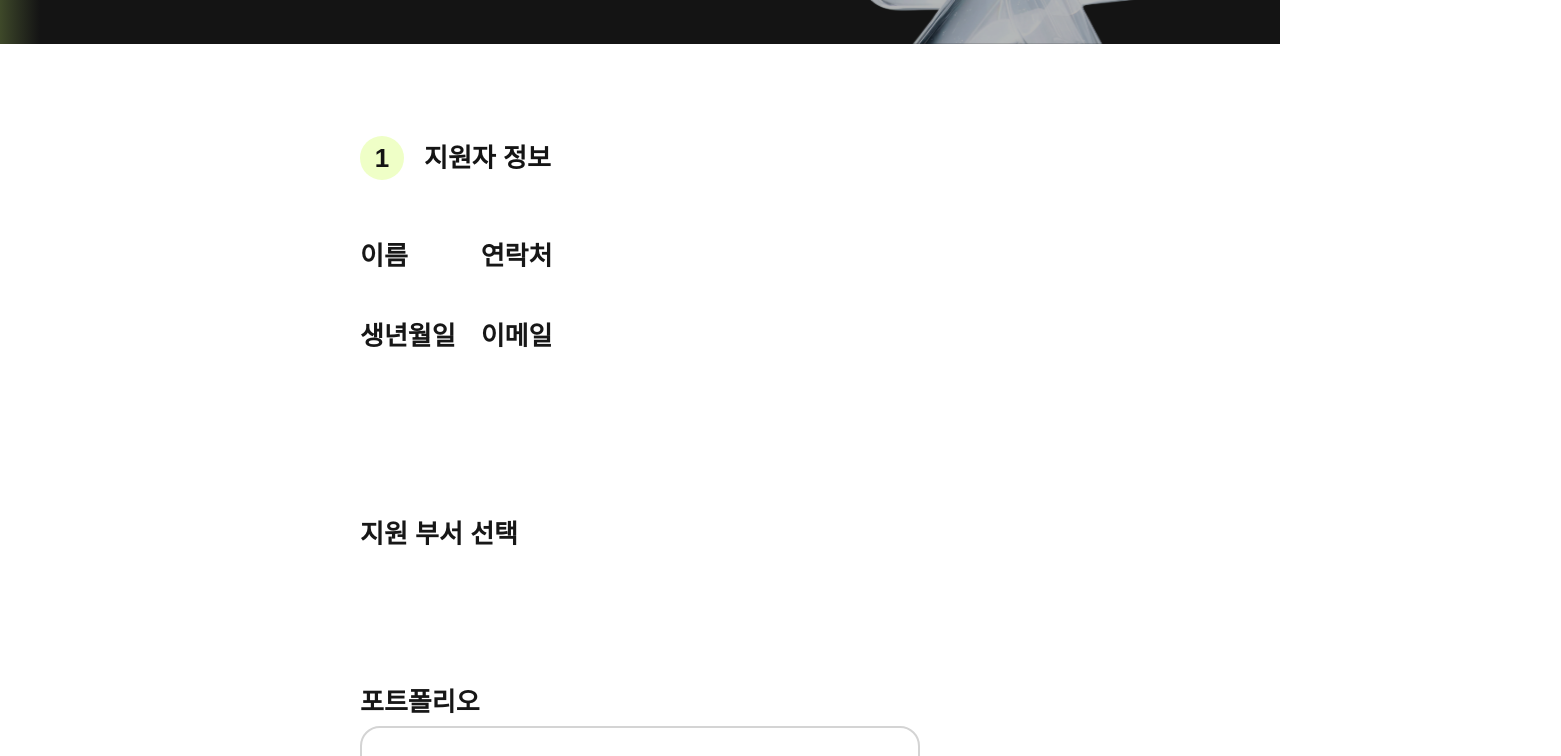
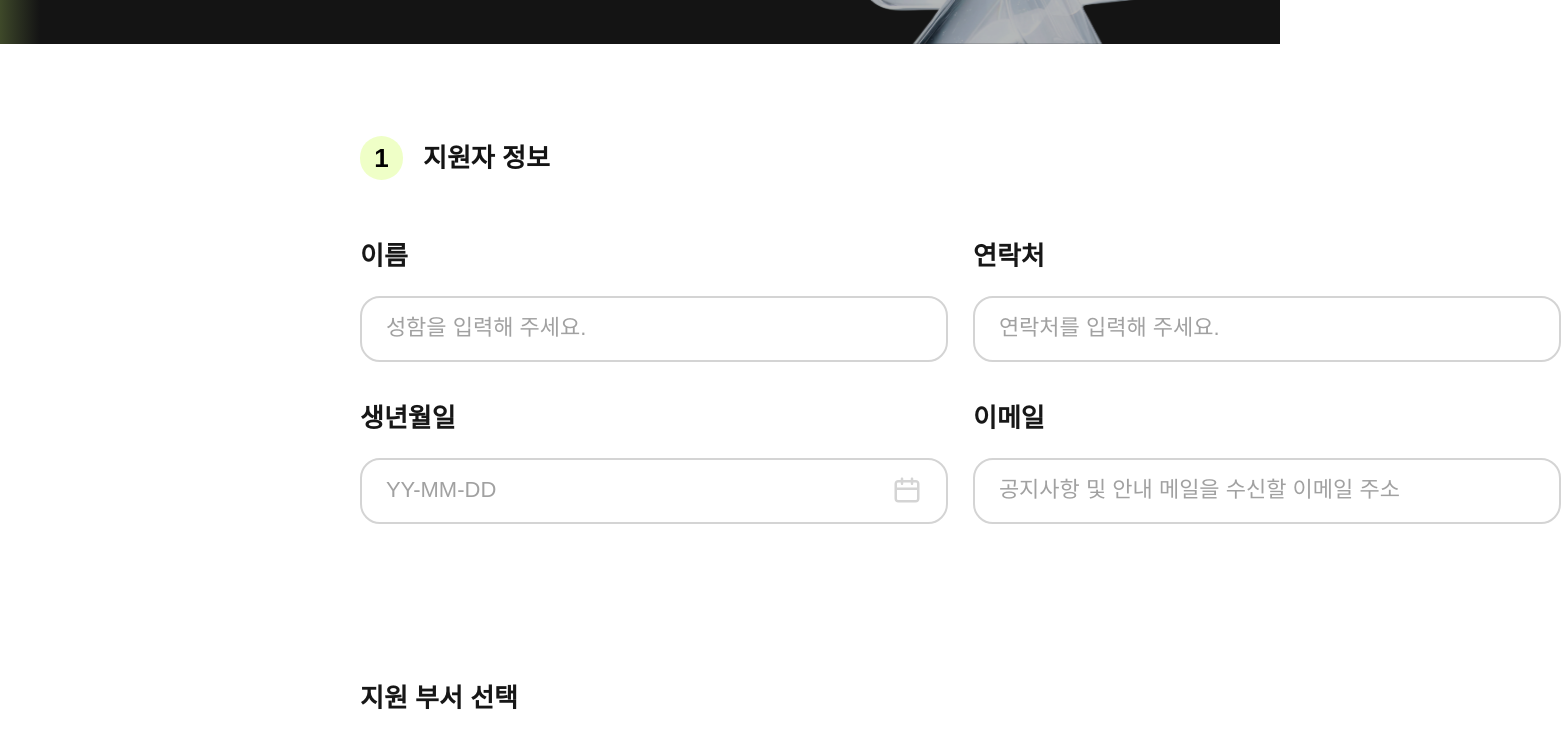
Before and after one commit to SDP1617-Web/SDP1617-Web-FRONT, a Next.js app: page /apply in a window 1280 px wide. Shown: the part 340-1096 px from the top of the page, 1561 px wide, since content can reach past the window. Built offline with nearby package versions, Linux system fonts and the light colour scheme; a web font is replaced by a local one.

Commit message:
feat: 개인정보 입력 UI

```diff
--- a/src/components/apply/ApplyForm.tsx
+++ b/src/components/apply/ApplyForm.tsx
@@ -1,15 +1,26 @@
+'use client'
+
+import { useRef, useState } from 'react'
+import { Button } from '@/components/common/Button'
+import { BaseInput, LayoutInput } from '@/components/common/Input'
+import { Icon } from '@/components/common/Icon'
+
+/** YYYY-MM-DD → YY-MM-DD 변환 */
+const formatDate = (iso: string) => {
+  const [year, month, day] = iso.split('-')
+  return `${year.slice(2)}-${month}-${day}`
+}
+
 const ApplyForm = () => {
+  const [birth, setBirth] = useState('')
+  const dateInputRef = useRef<HTMLInputElement>(null)
+
   return (
     <form action="" className="h-auto w-full px-[360px] pt-[90px]">
       {/* 지원자 정보 */}
       <section className="flex flex-col">
         <div className="flex flex-row items-center gap-[20px]">
-          {/* Button Component - v4 */}
-          <div className="bg-sdp-main-secondary inline-flex size-11 items-center justify-center rounded-full">
-            <h3 className="h3 text-sdp-grey-900 justify-center font-semibold">
-              1
-            </h3>
-          </div>
+          <Button variant="v4">1</Button>
           <h3 className="h3 text-sdp-grey-900">{APPLY_INFORMATION}</h3>
         </div>
         {/* 개인정보 입력 */}
@@ -20,26 +31,51 @@ const ApplyForm = () => {
                 {APPLY_NAME}
               </h3>
               {/* Input Component */}
+              <BaseInput placeholder={PLACE_HOLDER.NAME}></BaseInput>
             </div>
-            <div className="flex flex-col gap-y-[16px]">
+            <div className="relative flex flex-col gap-y-[16px]">
               <h3 className="h3 flex justify-items-start font-semibold">
                 {APPLY_BIRTH}
               </h3>
               {/* Input Component */}
+              <BaseInput
+                placeholder={PLACE_HOLDER.BIRTH}
+                value={birth}
+                onChange={(e) => setBirth(e.target.value)}
+                suffix={
+                  <button
+                    type="button"
+                    onClick={() => dateInputRef.current?.showPicker()}
+                    aria-label="날짜 선택"
+                    className="ml-[8px] shrink-0 transition-transform active:scale-90"
+                  >
+                    <Icon name="calendar" />
+                  </button>
+                }
+              />
+              {/* 숨겨진 date input으로 실제 날짜 선택 */}
+              <input
+                ref={dateInputRef}
+                type="date"
+                className="invisible absolute"
+                onChange={(e) => setBirth(formatDate(e.target.value))}
+              />
             </div>
           </div>
           <div className="flex flex-col gap-y-[32px]">
             <div className="flex flex-col gap-y-[16px]">
               <h3 className="h3 flex justify-items-start font-semibold">
-                {APPLY_CONTRACT}
+                {APPLY_CONTACT}
               </h3>
               {/* Input Component */}
+              <BaseInput placeholder={PLACE_HOLDER.CONTACT}></BaseInput>
             </div>
             <div className="flex flex-col gap-y-[16px]">
               <h3 className="h3 flex justify-items-start font-semibold">
                 {APPLY_EMAIL}
               </h3>
               {/* Input Component */}
+              <BaseInput placeholder={PLACE_HOLDER.EMAIL}></BaseInput>
             </div>
           </div>
         </div>
@@ -132,8 +168,15 @@ const ApplyForm = () => {
 const APPLY_INFORMATION = '지원자 정보'
 const APPLY_NAME = '이름'
 const APPLY_BIRTH = '생년월일'
-const APPLY_CONTRACT = '연락처'
+const APPLY_CONTACT = '연락처'
 const APPLY_EMAIL = '이메일'
+
+const PLACE_HOLDER = {
+  NAME: '성함을 입력해 주세요.',
+  CONTACT: '연락처를 입력해 주세요.',
+  BIRTH: 'YY-MM-DD',
+  EMAIL: '공지사항 및 안내 메일을 수신할 이메일 주소',
+}
 
 const APPLY_TEAM = '지원 부서 선택'
 
```
